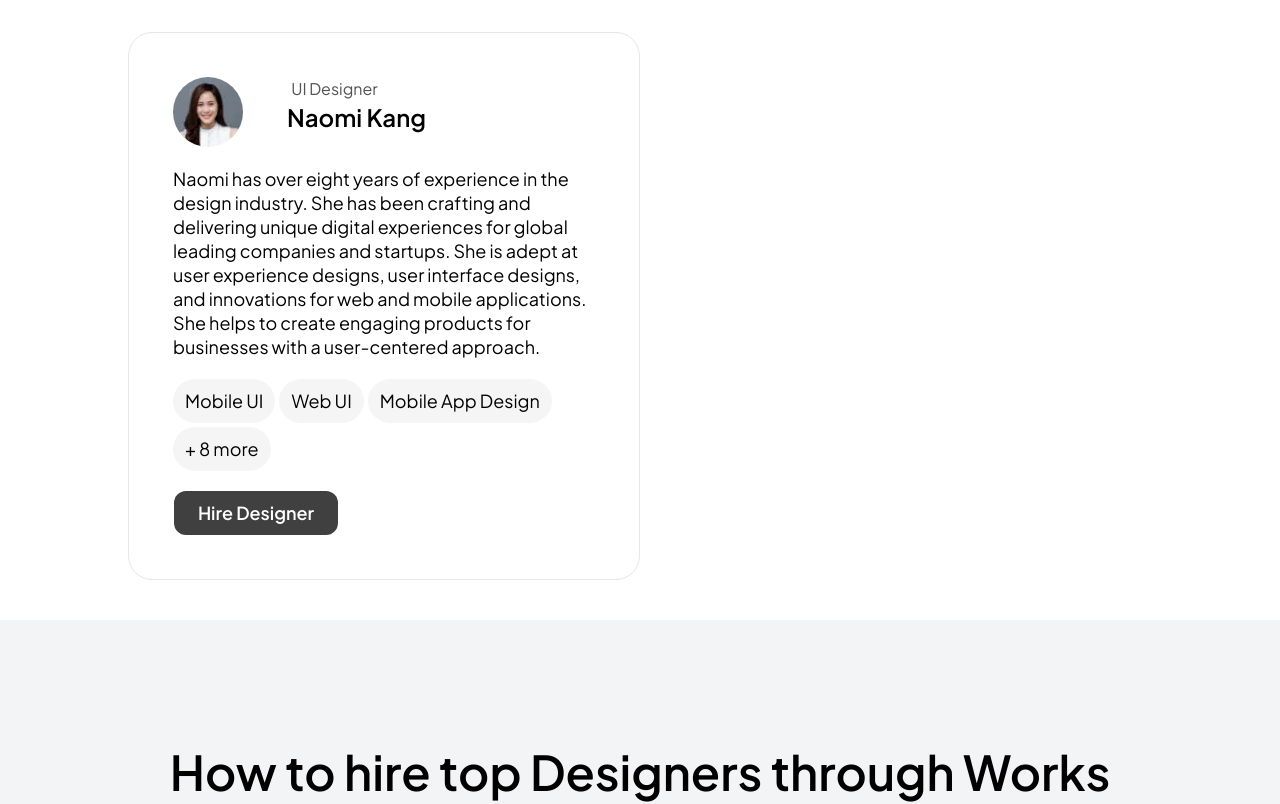
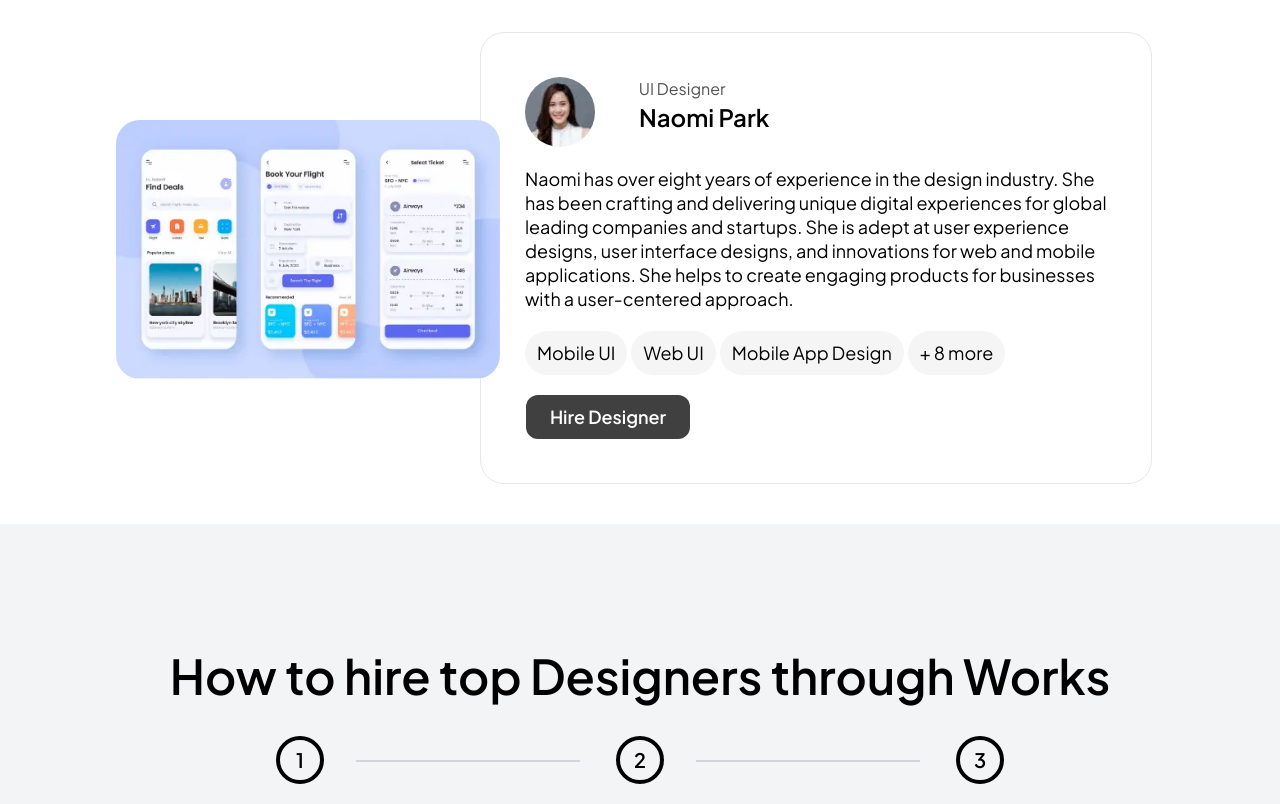
Before and after one commit to peperoxyz/T1-work-so-landing-page, an Angular app: page / in a window 1280 px wide. Shown: the part 1714-2518 px from the top of the page. Built offline with nearby package versions, Linux system fonts and the light colour scheme.

Commit message:
Fix section 3-4 & Footer

```diff
--- a/src/app/app.component.html
+++ b/src/app/app.component.html
@@ -9,7 +9,7 @@
 </nav>
 
 <!-- Navbar Desktop -->
-<nav>
+<nav class="shadow">
   <ul
     class="justify-evenly text-center items-center mx-auto max-w-7xl py-6 px-7 bg-white hidden lg:flex"
   >
@@ -194,9 +194,12 @@
     Talent Spotlight
   </h2>
   <div
-    class="container text-center md:space-y-6 mt-10 max-w-lg md:max-w-2xl lg:max-w-5xl mx-auto pb-5"
+    class="container text-center md:space-y-6 mt-10 max-w-lg md:max-w-3xl lg:max-w-5xl mx-auto pb-5 relative"
   >
-    <div class="border rounded-3xl text-lg p-11 mt-5 md:max-w-lg">
+    <!-- Testimoni Box -->
+    <div
+      class="border rounded-3xl text-lg p-11 mt-5 md:max-w-lg md:hidden relative"
+    >
       <div class="space-y-5">
         <div class="flex">
           <img src="../assets/images/ava-1.webp" class="rounded-full" alt="" />
@@ -230,11 +233,49 @@
         </button>
       </div>
     </div>
+    <!-- Image asset -->
     <img
       src="../assets/images/asset-1.webp"
-      class="mx-auto rounded-3xl w-128 md:-mt-10 md:ml-10 md:hidden"
+      class="mx-auto rounded-3xl w-128 md:w-80 md:translate-y-32 lg:translate-y-16 md:-translate-x-10 md:absolute lg:w-96 lg:ml-7"
       alt=""
     />
+    <!-- Testimoni Box Desktop -->
+    <div
+      class="border rounded-3xl text-lg p-11 mt-5 md:max-w-lg lg:max-w-2xl hidden md:block ml-auto"
+    >
+      <div class="space-y-5">
+        <div class="flex">
+          <img src="../assets/images/ava-1.webp" class="rounded-full" alt="" />
+          <div>
+            <h4 class="text-neutral-600 text-base">UI Designer</h4>
+            <h3 class="font-semibold text-xl md:text-2xl ml-6 md:ml-11">
+              Naomi Park
+            </h3>
+          </div>
+        </div>
+        <p class="text-start leading-6">
+          Naomi has over eight years of experience in the design industry. She
+          has been crafting and delivering unique digital experiences for global
+          leading companies and startups. She is adept at user experience
+          designs, user interface designs, and innovations for web and mobile
+          applications. She helps to create engaging products for businesses
+          with a user-centered approach.
+        </p>
+        <div class="flex flex-wrap gap-1 text-lg">
+          <div class="bg-neutral-100 px-3 py-2 rounded-3xl">Mobile UI</div>
+          <div class="bg-neutral-100 px-3 py-2 rounded-3xl">Web UI</div>
+          <div class="bg-neutral-100 px-3 py-2 rounded-3xl">
+            Mobile App Design
+          </div>
+          <div class="bg-neutral-100 px-3 py-2 rounded-3xl">+ 8 more</div>
+        </div>
+        <button
+          class="bg-neutral-700 py-3 px-6 rounded-xl text-white font-semibold text-lg leading-5 hover:bg-neutral-800 md:-ml-64 lg:-ml-106"
+        >
+          Hire Designer
+        </button>
+      </div>
+    </div>
   </div>
 </section>
 
@@ -255,12 +296,15 @@
       <div
         class="flex md:flex-col md:items-center justify-center py-4 space-x-5 md:space-y-5"
       >
-        <div>
+        <div class="relative">
           <div
-            class="flex justify-center items-center rounded-full border w-10 h-10 text-center"
+            class="flex justify-center items-center rounded-full border-4 border-black w-12 h-12 text-center text-xl font-semibold outline-4"
           >
             1
           </div>
+          <div
+            class="w-0.5 h-20 bg-gray-300 ml-6 top-16 absolute md:ml-20 md:w-32 md:h-0.5 md:top-6 lg:w-56"
+          ></div>
         </div>
         <div class="md:text-center space-y-3 md:max-w-xs">
           <h3 class="font-semibold text-2xl md:text-3xl">
@@ -274,14 +318,17 @@
       </div>
       <!-- component 2 -->
       <div
-        class="flex md:flex-col md:items-center justify-center py-4 space-x-5 md:space-y-5"
+        class="flex md:flex-col md:items-center justify-center py-4 space-x-5 md:space-y-8"
       >
-        <div>
+        <div class="relative">
           <div
-            class="flex justify-center items-center rounded-full border w-10 h-10 text-center"
+            class="flex justify-center items-center rounded-full border-4 border-black w-12 h-12 text-center text-xl font-semibold"
           >
             2
           </div>
+          <div
+            class="w-0.5 h-16 bg-gray-300 absolute ml-6 top-14 md:ml-20 md:w-32 md:h-0.5 md:top-6 lg:w-56"
+          ></div>
         </div>
         <div class="md:text-center space-y-3 md:max-w-xs">
           <h3 class="font-semibold text-2xl md:text-3xl">
@@ -297,12 +344,14 @@
       <div
         class="flex md:flex-col md:items-center justify-center py-4 space-x-5 md:space-y-5"
       >
-        <div>
+        <div class="relative">
           <div
-            class="flex justify-center items-center rounded-full border w-10 h-10 text-center"
+            class="flex justify-center items-center rounded-full border-4 border-black w-12 h-12 text-center text-xl font-semibold"
           >
             3
           </div>
+
+          <div class="w-0.5 h-16 bg-gray-300 absolute ml-6 top-16 hidden"></div>
         </div>
         <div class="md:text-center space-y-3 md:max-w-xs">
           <h3 class="font-semibold text-2xl md:text-3xl">
@@ -437,25 +486,120 @@
   </div>
 </section>
 
-<footer class="bg-gray-100 md:grid">
+<footer class="bg-gray-100 p-4 md:grid">
   <div
-    class="container mx-auto max-w-lg md:max-w-3xl lg:max-w-5xl xl:max-w-7xl py-10 grid grid-rows-7 gap-3"
+    class="my-5 justify-between gap-10 lg:container lg:mx-auto lg:flex lg:max-w-5xl xl:max-w-7xl"
   >
+    <!-- Section footer 1 -->
+    <div
+      class="grid-rows-7 container mx-auto my-5 grid max-w-lg gap-3 md:max-w-3xl lg:max-w-5xl xl:max-w-7xl"
+    >
+      <!-- Judul -->
       <div>
-      <h3>Platform</h3>
+        <h3 class="font-semibold">Platform</h3>
       </div>
-    <div class="grid grid-rows-6 gap-3 md:grid-rows-2 md:grid-cols-3">
+      <!-- Content -->
+      <div
+        class="grid grid-rows-5 gap-3 md:grid-cols-3 md:grid-rows-2 lg:grid-cols-1 lg:grid-rows-5"
+      >
         <div><a href="">Talent</a></div>
         <div><a href="">Enterprise</a></div>
         <div><a href=""></a> Payment & Fees</div>
         <div><a href=""></a> Dispute Resolution</div>
         <div><a href=""></a> FAQ</div>
       </div>
+      <!-- Hr -->
+      <hr class="mt-5 lg:hidden" />
     </div>
+
+    <!-- Section Footer 2 -->
+    <div
+      class="grid-rows-7 container mx-auto my-5 grid max-w-lg gap-3 md:max-w-3xl lg:max-w-5xl xl:max-w-7xl"
+    >
+      <!-- judul -->
       <div>
+        <h3 class="font-semibold">Resources</h3>
+      </div>
+      <!-- Content -->
+      <div
+        class="grid grid-rows-3 gap-3 md:grid-cols-3 md:grid-rows-1 lg:grid-cols-1 lg:grid-rows-3"
+      >
+        <div><a href="">For Freelancers</a></div>
+        <div><a href="">For Clients</a></div>
+        <div><a href=""> Blog </a></div>
+      </div>
+      <!-- Hr -->
+      <hr class="mt-5 lg:hidden" />
+    </div>
+
+    <!-- Section footer 3 -->
+    <div
+      class="grid-rows-7 container mx-auto my-5 grid max-w-lg gap-3 md:max-w-3xl lg:max-w-5xl xl:max-w-7xl"
+    >
+      <!-- Judul -->
+      <div>
+        <h3 class="font-semibold">About</h3>
+      </div>
+      <!-- Content -->
+      <div
+        class="grid grid-rows-6 gap-3 md:grid-cols-3 md:grid-rows-2 lg:grid-cols-1 lg:grid-rows-6"
+      >
+        <div><a href="">Mission</a></div>
+        <div><a href="">Community</a></div>
+        <div><a href="">WORKS Token</a></div>
+        <div><a href="">Whitepaper</a></div>
+        <div><a href=""> Network Statistics </a></div>
+        <div><a href="">Contact Us</a></div>
+      </div>
+      <!-- hr -->
+      <hr class="mt-5 lg:hidden" />
+    </div>
+
+    <!-- Logo Images -->
+    <div
+      class="container order-last mx-auto max-w-lg md:max-w-3xl lg:order-first lg:max-w-5xl xl:max-w-7xl"
+    >
       <img
         src="https://ik.imagekit.io/aazw3gxwf2n/prod/web/footer/works-tagline-logo.svg"
-      alt=""
+        class="mx-auto w-44 pt-4 pr-4 md:w-64 lg:w-72"
       />
+      <ul
+        class="my-5 mx-auto flex w-56 items-center justify-center gap-4 text-xl"
+      >
+        <li><i class="bx bxl-linkedin"></i></li>
+        <li><i class="bx bxl-instagram"></i></li>
+        <li><i class="bx bxl-facebook"></i></li>
+        <li><i class="bx bxl-twitter"></i></li>
+      </ul>
+      <hr class="mt-5 lg:hidden" />
+    </div>
+  </div>
+  <hr class="mt-5 hidden lg:block" />
+  <div
+    class="grid-rows-7 container mx-auto my-5 grid max-w-lg gap-3 md:max-w-3xl lg:max-w-5xl xl:max-w-7xl"
+  >
+    <div>
+      <h3>© 2022 Work Labs Pte. Ltd.</h3>
+    </div>
+    <div class="flex flex-wrap gap-x-4 text-xs lg:justify-between lg:text-lg">
+      <div><a href="">Terms</a></div>
+      <div><a href="">Code of Conduct</a></div>
+      <div><a href="">Network Standards</a></div>
+      <div><a href="">Purchaser Terms</a></div>
+      <div><a href="">Referral Terms</a></div>
+      <div><a href="">Privacy Policy</a></div>
+      <div><a href="">Cookie Policy</a></div>
+    </div>
+    <hr class="mt-5 lg:hidden" />
   </div>
 </footer>
+
+<!--
+  1. Footer pakai grid col 1 (mobile) grid col 4 (lg)
+  2. GAP untuk misahin antar colom (done)
+  3. translate untuk asset (done)
+  4. divider absolute
+  5. Swiper JS Navigation
+ -->
+
+<!-- Laporan magang + sidang magang + logbook magang(per minggu) -->
--- a/tailwind.config.js
+++ b/tailwind.config.js
@@ -7,6 +7,8 @@ module.exports = {
         sans: ["Plus Jakarta Sans", "sans-serif"],
       },
       spacing: {
+        104: "24rem",
+        106: "26rem",
         120: "30rem",
         124: "31rem",
         128: "32rem",
```
Lines whose indentation alone changed are shown as unchanged.
